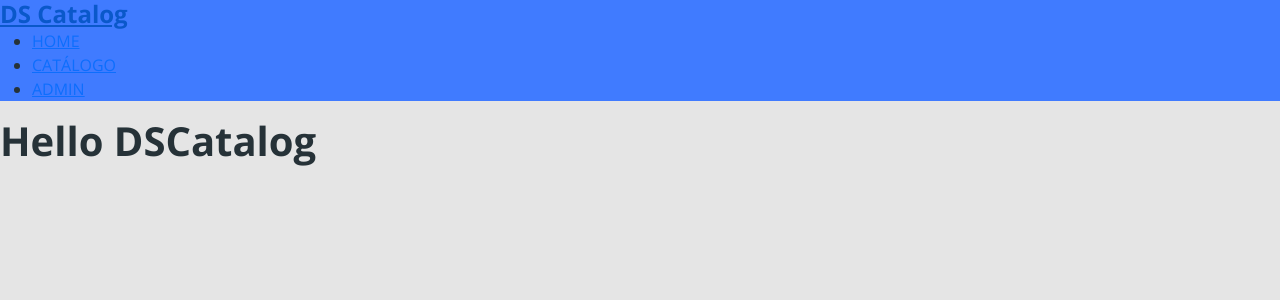
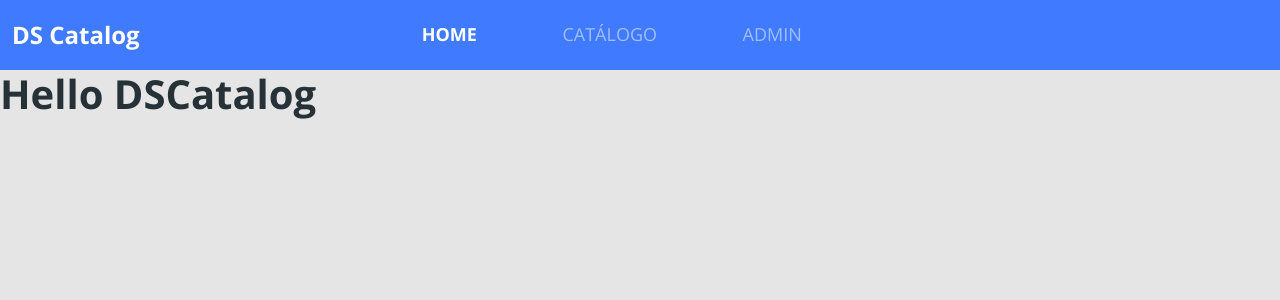
Before and after one commit to TomasAlric/DSCatalog-DevSuperior, a React (Create React App) app in the folder dscatalog/frontweb/: page / in a window 1280 px wide. Shown: the top 300 px of the page. Built offline with nearby package versions, Linux system fonts and the light colour scheme.

Commit message:
Estilizando e menu hambúrguer

```diff
--- a/dscatalog/frontweb/src/App.css
+++ b/dscatalog/frontweb/src/App.css
@@ -8,3 +8,8 @@ h1, h2, h3, h4, h5, h6 {
     font-weight: 700;
     margin-bottom: 0;
 }
+
+a, a:hover{
+    text-decoration: none;
+    color: unset;
+}
--- a/dscatalog/frontweb/src/App.tsx
+++ b/dscatalog/frontweb/src/App.tsx
@@ -1,4 +1,4 @@
-import Navbar from 'components';
+import Navbar from 'components/Navbar';
 import './assets/styles/custom.scss';
 import './App.css';
 
--- /dev/null
+++ b/dscatalog/frontweb/src/components/Navbar/index.tsx
@@ -0,0 +1,44 @@
+import './styles.css';
+import 'bootstrap/js/src/collapse.js';
+
+const Navbar = () => {
+  return (
+    <nav className="navbar navbar-expand-md navbar-dark bg-primary main-nav">
+      <div className="container-fluid">
+        <a href="link" className="nav-logo-text">
+          <h4>DS Catalog</h4>
+        </a>
+
+        <button
+          className="navbar-toggler"
+          type="button"
+          data-bs-toggle="collapse"
+          data-bs-target="#dscatalog-navbar"
+          aria-controls="dscatalog-navbar"
+          aria-expanded="false"
+          aria-label="Toggle navigation"
+        >
+          <span className="navbar-toggler-icon"></span>
+        </button>
+
+        <div className="collapse navbar-collapse" id="dscatalog-navbar">
+          <ul className="navbar-nav offset-md-3 main-menu">
+            <li>
+              <a href="link" className="active">
+                HOME
+              </a>
+            </li>
+            <li>
+              <a href="link">CATÁLOGO</a>
+            </li>
+            <li>
+              <a href="link">ADMIN</a>
+            </li>
+          </ul>
+        </div>
+      </div>
+    </nav>
+  );
+};
+
+export default Navbar;
--- /dev/null
+++ b/dscatalog/frontweb/src/components/Navbar/styles.css
@@ -0,0 +1,29 @@
+.nav-logo-text,
+.nav-logo-text:hover {
+  color: #fff;
+}
+
+.main-menu {
+  display: flex;
+  font-size: 18px;
+  width: 380px;
+  justify-content: space-between;
+}
+
+.main-menu a {
+  color: rgba(255, 255, 255, 0.5);
+}
+
+.main-menu a:hover {
+  color: #fff;
+}
+
+.main-menu a.active {
+  color: #fff;
+  font-weight: bold;
+}
+
+.main-nav {
+  min-height: 70px;
+  padding-left: 40px;
+}
--- a/dscatalog/frontweb/src/components/index.tsx
+++ /dev/null
@@ -1,26 +0,0 @@
-const Navbar = () => {
-  return (
-    <nav className="bg-primary">
-      <div>
-        <a href="link">
-          <h4>DS Catalog</h4>
-        </a>
-        <div>
-          <ul>
-            <li>
-              <a href="link">HOME</a>
-            </li>
-            <li>
-              <a href="link">CATÁLOGO</a>
-            </li>
-            <li>
-              <a href="link">ADMIN</a>
-            </li>
-          </ul>
-        </div>
-      </div>
-    </nav>
-  );
-};
-
-export default Navbar;
```
